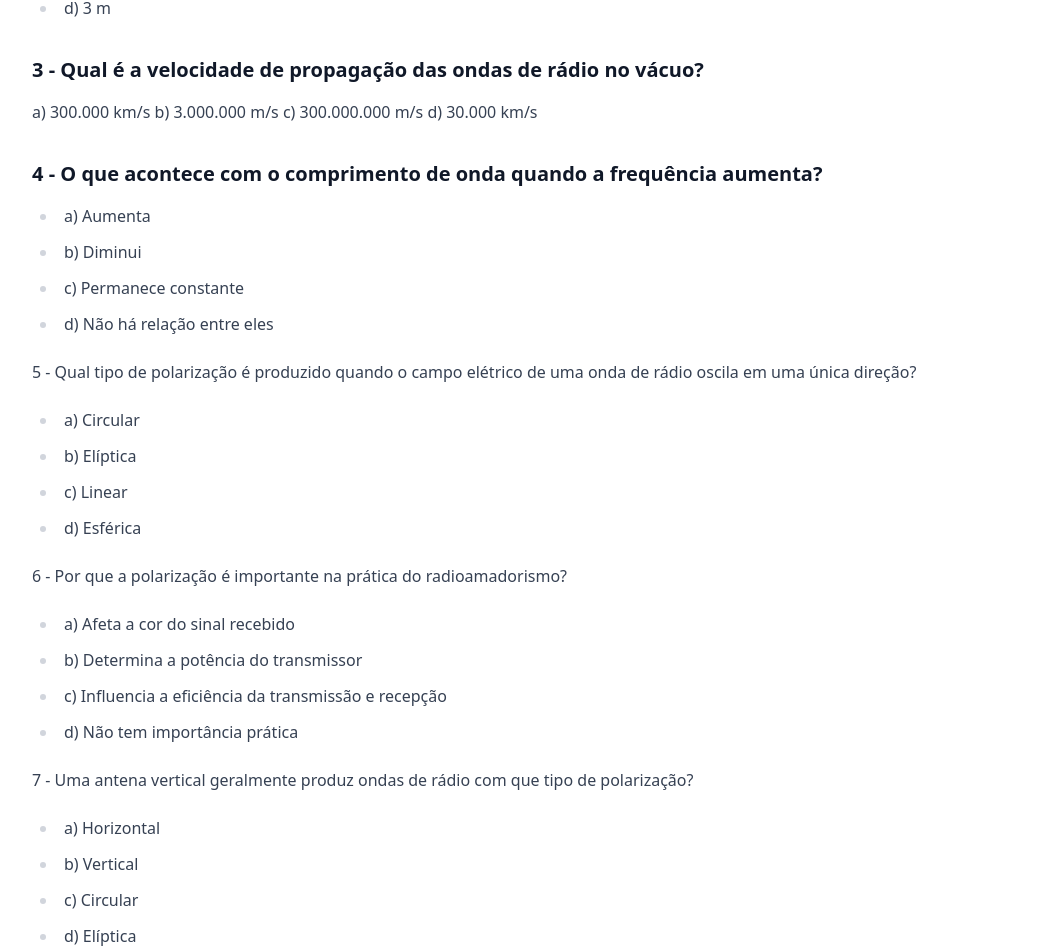
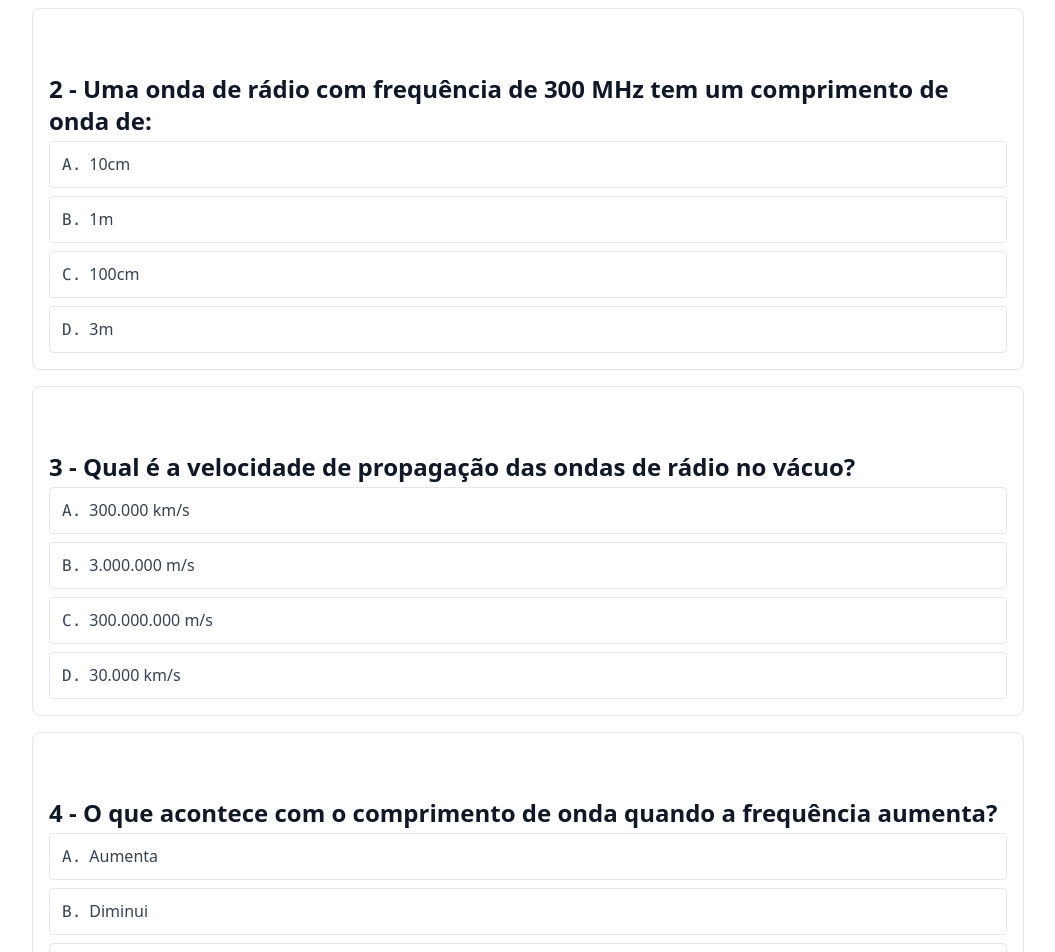
Before and after one commit to RadioEscola-pt/radioescola, a Next.js app: page /study/campo-electromagnetico in a window 1280 px wide. Shown: the part 1843-2795 px from the top of the page, without its empty margins (112-1167 px from the left). Built offline with nearby package versions, Linux system fonts and the light colour scheme.

Commit message:
feat: implement StudyQuestionCard component for interactive question display

```diff
--- a/app/study/campo-electromagnetico/page.mdx
+++ b/app/study/campo-electromagnetico/page.mdx
@@ -3,6 +3,8 @@ title: Campo Electromagnético e Ondas de Rádio
 description: As resistências eletrónicas possuem um código de cores.
 categories: [3, 2]
 ---
+
+import StudyQuestionCard from '@components/StudyQuestionCard'
 
 # Campo Electromagnético e Ondas de Rádio
 
@@ -41,74 +43,53 @@ A polarização é importante na prática do radioamadorismo porque afeta a tran
 
 ## Perguntas e respostas
 
-### 1 - Qual é a relação entre frequência (f) e comprimento de onda (λ) de uma onda de rádio?
-- a) f = c × λ
-- b) f = c / λ
-- c) λ = c × f
-- d) Não há relação direta
+<StudyQuestionCard
+    prompt="1 - Qual é a relação entre frequência (f) e comprimento de onda (λ) de uma onda de rádio?"
+    options={["f = c × λ","f = c / λ","λ = c × f","Não há relação direta"]}
+    correct="B" />
 
-### 2 - Uma onda de rádio com frequência de 300 MHz tem um comprimento de onda de:
-- a) 10 cm
-- b) 1 m
-- c) 100 cm
-- d) 3 m
 
-### 3 - Qual é a velocidade de propagação das ondas de rádio no vácuo?
-a) 300.000 km/s
-b) 3.000.000 m/s
-c) 300.000.000 m/s
-d) 30.000 km/s
+<StudyQuestionCard
+    prompt="2 - Uma onda de rádio com frequência de 300 MHz tem um comprimento de onda de:"
+    options={["10cm", "1m", "100cm", "3m"]}
+    correct="B"/>
 
-### 4 - O que acontece com o comprimento de onda quando a frequência aumenta?
-- a) Aumenta
-- b) Diminui
-- c) Permanece constante
-- d) Não há relação entre eles
 
-5 - Qual tipo de polarização é produzido quando o campo elétrico de uma onda de rádio oscila em uma única direção?
-- a) Circular
-- b) Elíptica
-- c) Linear
-- d) Esférica
+<StudyQuestionCard
+    prompt="3 - Qual é a velocidade de propagação das ondas de rádio no vácuo?"
+    options={['300.000 km/s','3.000.000 m/s','300.000.000 m/s','30.000 km/s']}
+    correct="C" />
 
-6 - Por que a polarização é importante na prática do radioamadorismo?
-- a) Afeta a cor do sinal recebido
-- b) Determina a potência do transmissor
-- c) Influencia a eficiência da transmissão e recepção
-- d) Não tem importância prática
+<StudyQuestionCard
+    prompt="4 - O que acontece com o comprimento de onda quando a frequência aumenta?"
+    options={["Aumenta","Diminui","Permanece constante","Não há relação entre eles"]}
+    correct="B" />
 
-7 - Uma antena vertical geralmente produz ondas de rádio com que tipo de polarização?
-- a) Horizontal
-- b) Vertical
-- c) Circular
-- d) Elíptica
+<StudyQuestionCard
+    prompt="5 - Qual tipo de polarização é produzido quando o campo elétrico de uma onda de rádio oscila em uma única direção?"
+    options={["Circular","Elíptica","Linear","Esférica"]}
+    correct="C" />
 
-8 - Qual é a unidade de medida da frequência?
-- a) Metro
-- b) Hertz
-- c) Watt
-- d) Ampere
+<StudyQuestionCard
+    prompt="6 - Por que a polarização é importante na prática do radioamadorismo?"
+    options={["Afeta a cor do sinal recebido","Determina a potência do transmissor","Influencia a eficiência da transmissão e recepção","Não tem importância prática"]}
+    correct="C" />
+<StudyQuestionCard
+    prompt="7 - Uma antena vertical geralmente produz ondas de rádio com que tipo de polarização?"
+    options={["Horizontal","Vertical","Circular","Elíptica",]}
+    correct="B" />
 
-9 - As ondas de rádio são um tipo de:
-- a) Onda sonora
-- b) Onda mecânica
-- c) Onda electromagnética
-- d) Onda de pressão
+<StudyQuestionCard
+    prompt="8 - Qual é a unidade de medida da frequência?"
+    options={["Metro","Hertz","Watt","Ampere",]}
+    correct="B" />
 
-10 - Se uma onda de rádio tem um comprimento de onda de 2 metros, qual é aproximadamente sua frequência?
-- a) 75 MHz
-- b) 150 MHz
-- c) 300 MHz
-- d) 600 MHz
+<StudyQuestionCard
+    prompt="9 - As ondas de rádio são um tipo de:"
+    options={["Onda sonora","Onda mecânica","Onda electromagnética","Onda de pressão"]}
+    correct="C" />
 
-Respostas:
-1 - b) f = c / λ
-2 - b) 1 m
-3 - c) 300.000.000 m/s
-4 - b) Diminui
-5 - c) Linear
-6 - c) Influencia a eficiência da transmissão e recepção
-7 - b) Vertical
-8 - b) Hertz
-9 - c) Onda electromagnética
-10 - b) 150 MHz
+<StudyQuestionCard
+    prompt="10 - Se uma onda de rádio tem um comprimento de onda de 2 metros, qual é aproximadamente sua frequência?"
+    options={["75 MHz","150 MHz","300 MHz","600 MHz"]}
+    correct="B" />
--- /dev/null
+++ b/components/StudyQuestionCard.tsx
@@ -0,0 +1,79 @@
+"use client"
+
+import React from 'react';
+import QuestionCard from './QuestionCard';
+import { Question } from '../lib/types';
+
+type CorrectSpecifier = number | string; // index, letter (e.g., 'C'), or exact option text
+
+interface StudyQuestionCardProps {
+  prompt: string;
+  options: string[];
+  correct: CorrectSpecifier;
+  indexNumber?: number;
+  disabled?: boolean;
+  ended?: boolean; // force review mode externally
+  revealOnSelect?: boolean; // default true
+  onAnswer?: (selectedIndex: number, selectedLetter: string, isCorrect: boolean) => void;
+}
+
+const toIndex = (correct: CorrectSpecifier, options: string[]): number => {
+  if (typeof correct === 'number') {
+    return Math.max(0, Math.min(options.length - 1, correct));
+  }
+  // single-letter A..Z
+  const up = correct.toUpperCase();
+  if (/^[A-Z]$/.test(up)) {
+    const idx = up.charCodeAt(0) - 65;
+    if (idx >= 0 && idx < options.length) return idx;
+  }
+  // try match by option text
+  const found = options.indexOf(correct);
+  return found >= 0 ? found : 0;
+};
+
+const StudyQuestionCard: React.FC<StudyQuestionCardProps> = ({
+  prompt,
+  options,
+  correct,
+  indexNumber,
+  disabled,
+  ended,
+  revealOnSelect = true,
+  onAnswer,
+}) => {
+  const [selectedIndex, setSelectedIndex] = React.useState<number | undefined>(
+    undefined
+  );
+
+  const correctIndex = React.useMemo(() => toIndex(correct, options), [correct, options]);
+
+  const q: Question = {
+    id: 0,
+    question: prompt,
+    options,
+    correctIndex,
+  };
+
+  const handleSelect = (idx: number) => {
+    if (disabled) return;
+    setSelectedIndex(idx);
+    const letter = String.fromCharCode(65 + idx);
+    onAnswer?.(idx, letter, idx === q.correctIndex);
+  };
+
+  const showEnded = ended ?? (revealOnSelect && selectedIndex !== undefined);
+
+  return (
+    <QuestionCard
+      question={q}
+      selectedOption={selectedIndex}
+      onSelect={handleSelect}
+      indexNumber={indexNumber}
+      ended={showEnded}
+      disabled={disabled}
+    />
+  );
+};
+
+export default StudyQuestionCard;
```
